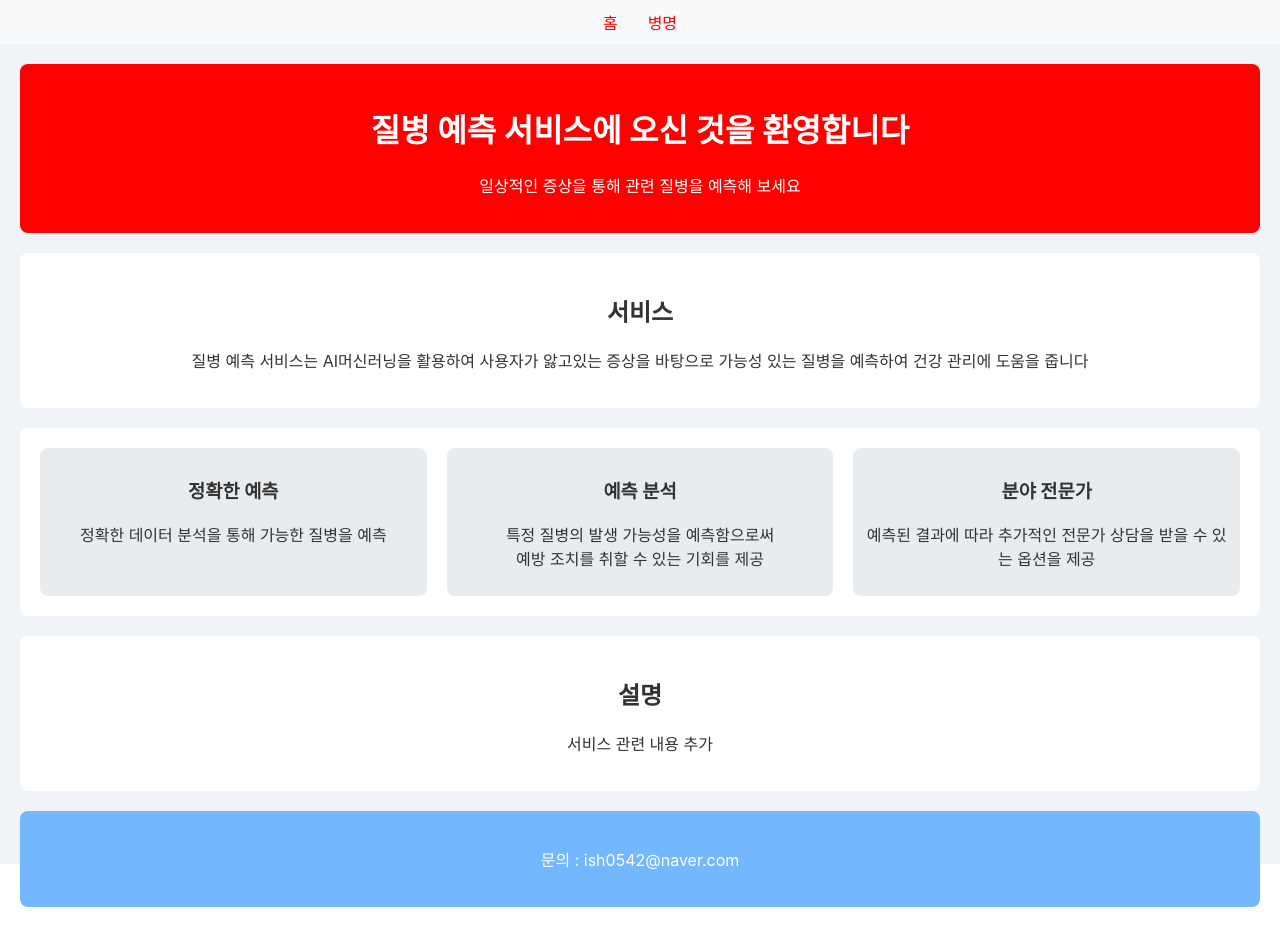
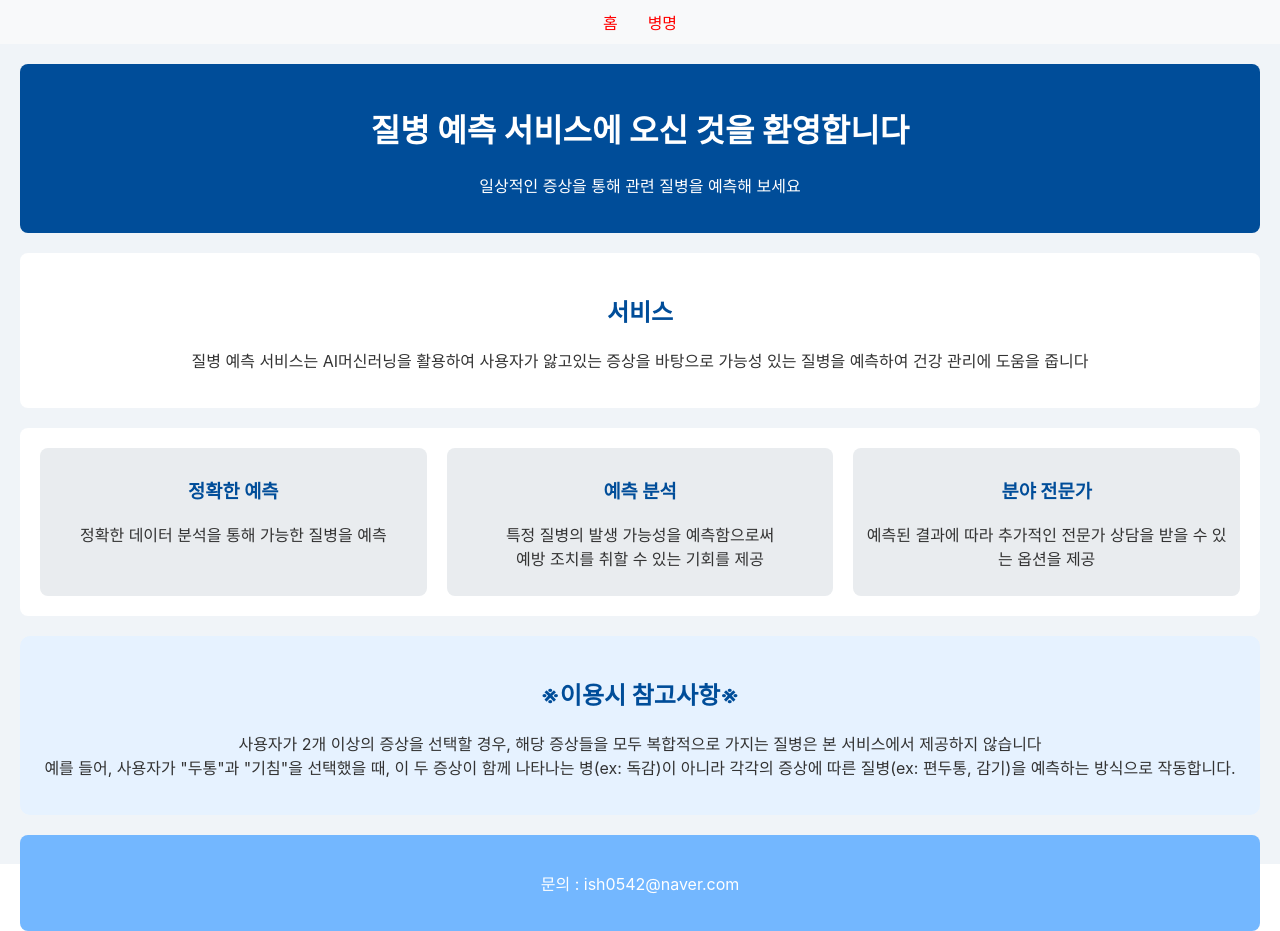
Before and after one commit to LeeSeungHun-35/personal_proj, a React (Create React App) app: page / in a window 1280 px wide. Before the commit the page ends 907 px from the top, so only its background shows below. Built offline with nearby package versions, Linux system fonts and the light colour scheme; the HTML template or start-up script is replaced by a standard one.

Commit message:
Home페이지 컨텐츠 내용 추가 및 색상 변경

```diff
--- a/src/page/Home.css
+++ b/src/page/Home.css
@@ -6,11 +6,10 @@
     flex-direction: column;
     gap: 20px;
     padding: 20px;
-
 }
 
 .Home-header {
-    background-color: #ff0000;
+    background-color: #004d99;
     color: #fff;
     padding: 20px;
     text-align: center;
@@ -24,13 +23,12 @@
 }
 
 .Home-features {
-
     display: flex;
     gap: 20px;
 }
 
 .Home-features :hover {
-    background-color: #ffbfbf;
+    background-color: #e6f7ff;
     cursor: pointer;
 }
 
@@ -39,6 +37,10 @@
     background-color: #e9ecef;
     padding: 10px;
     border-radius: 8px;
+}
+
+.feature h3 {
+    color: #004d99;
 }
 
 .Home-updates ul {
@@ -56,3 +58,17 @@
     padding: 20px;
     text-align: center;
 }
+
+/* 추가 스타일 */
+.Home-intro h2 {
+    color: #004d99;
+}
+
+.Home-updates h2 {
+    color: #004d99;
+}
+
+.Home-updates {
+    background-color: #e6f2ff;
+    border-radius: 10px;
+}
--- a/src/page/Home.jsx
+++ b/src/page/Home.jsx
@@ -34,9 +34,10 @@ const Home = () => {
       </section>
 
       <section className='Home-updates'>
-        <h2>설명</h2>
+        <h2>※이용시 참고사항※</h2>
         <p>
-          서비스 관련 내용 추가
+        사용자가 2개 이상의 증상을 선택할 경우, 해당 증상들을 모두 복합적으로 가지는 질병은 본 서비스에서 제공하지 않습니다<br/>
+        예를 들어, 사용자가 "두통"과 "기침"을 선택했을 때, 이 두 증상이 함께 나타나는 병(ex: 독감)이 아니라 각각의 증상에 따른 질병(ex: 편두통, 감기)을 예측하는 방식으로 작동합니다.
 
         </p>
       </section>
```
